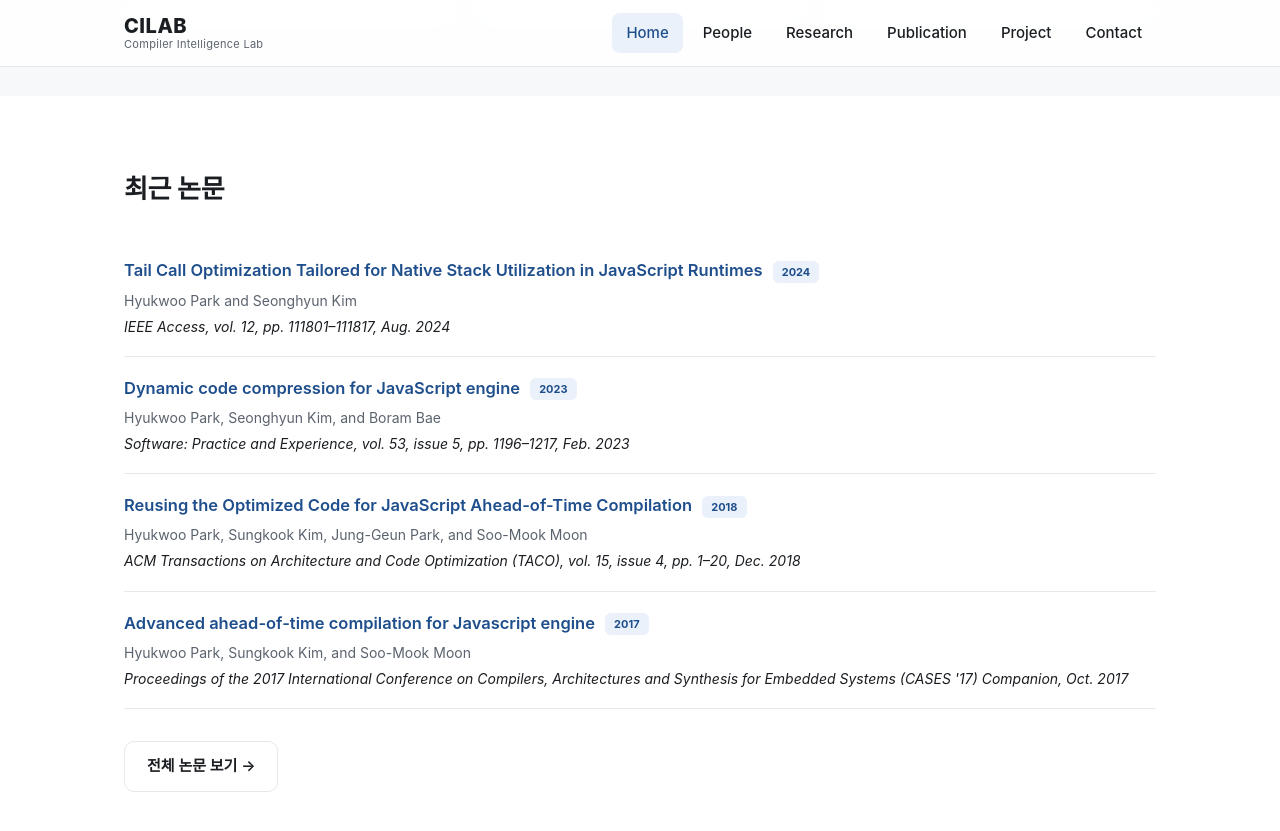
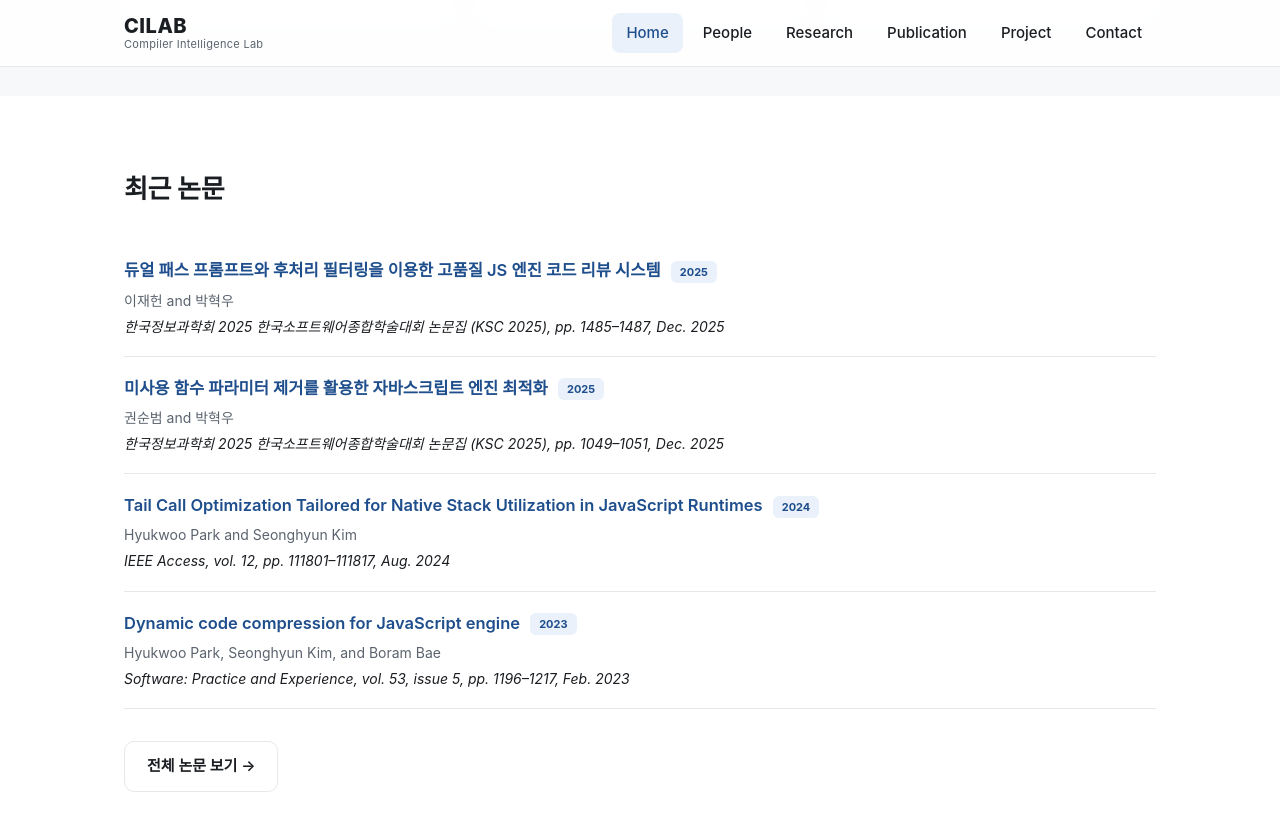
Before and after one commit to JBNU-CILAB/JBNU-CILAB.github.io, a Jekyll site: the page built from index.html, in a window 1280 px wide and 900 px high, scrolled down 1011 px. Shown: the top 831 px of the window. Built offline with Jekyll 4.4.1, drawn with Linux system fonts in a browser that asks for light colours; some web fonts are replaced.

Commit message:
Add two domestic papers from KSC 2025

```diff
--- a/_data/publications.yml
+++ b/_data/publications.yml
@@ -3,6 +3,20 @@
 # 저자 중 우리 연구실 인원은 **이름** 처럼 별표 2개로 감싸면 굵게 표시됩니다.
 # type: 국제저널 / 국제학술대회 / 국제워크숍 / 국내학술대회 / 국내저널
 # link: 논문 원문/DOI 링크 (없으면 빈 문자열 "")
+
+- title: "듀얼 패스 프롬프트와 후처리 필터링을 이용한 고품질 JS 엔진 코드 리뷰 시스템"
+  authors: "**이재헌** and **박혁우**"
+  venue: "한국정보과학회 2025 한국소프트웨어종합학술대회 논문집 (KSC 2025), pp. 1485–1487, Dec. 2025"
+  year: 2025
+  type: "국내학술대회"
+  link: "https://www.dbpia.co.kr/journal/articleDetail?nodeId=NODE12577935"
+
+- title: "미사용 함수 파라미터 제거를 활용한 자바스크립트 엔진 최적화"
+  authors: "**권순범** and **박혁우**"
+  venue: "한국정보과학회 2025 한국소프트웨어종합학술대회 논문집 (KSC 2025), pp. 1049–1051, Dec. 2025"
+  year: 2025
+  type: "국내학술대회"
+  link: "https://www.dbpia.co.kr/journal/articleDetail?nodeId=NODE12577711"
 
 - title: "Tail Call Optimization Tailored for Native Stack Utilization in JavaScript Runtimes"
   authors: "**Hyukwoo Park** and Seonghyun Kim"
```
